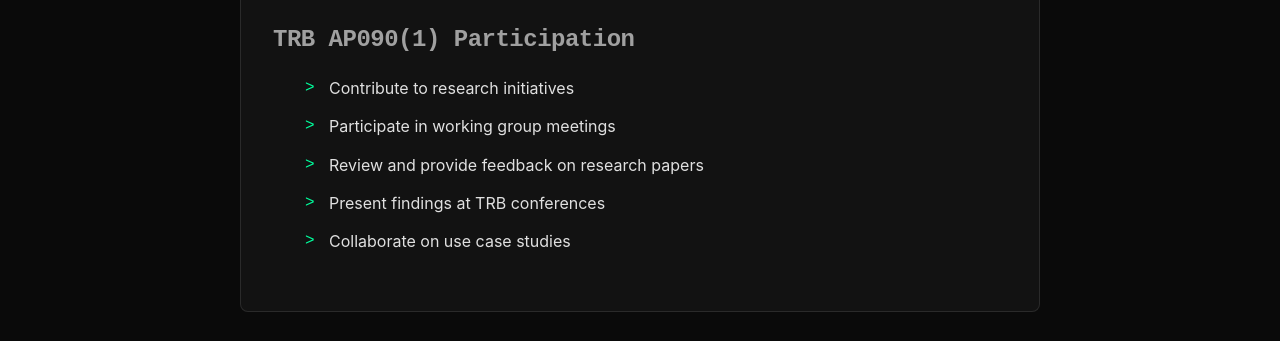
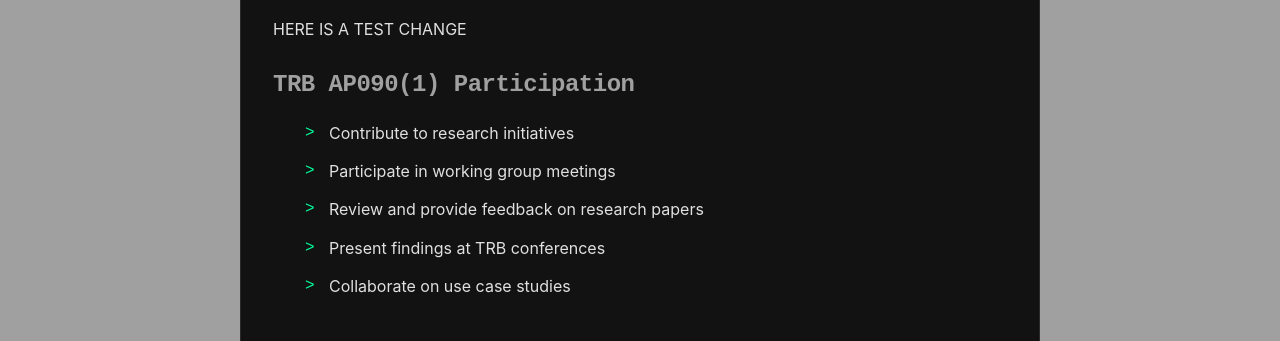
Before and after one commit to transit-commons/transit-commons.org, an Eleventy site: page src/get-involved.md in a window 1280 px wide. Shown: the part 406-747 px from the top of the page. Built offline with nearby package versions, Linux system fonts and the light colour scheme; Eleventy itself is replaced by a stand-in of ours; files that its build step writes are made by us from their sources.

Commit message:
test: some changes

```diff
--- a/src/assets/styles.css
+++ b/src/assets/styles.css
@@ -16,7 +16,7 @@
 }
 
 body {
-    background-color: var(--bg-primary);
+    background-color: #a0a0a0;
     color: var(--text-primary);
     font-family: 'Inter', -apple-system, BlinkMacSystemFont, sans-serif;
     line-height: 1.6;
--- a/src/get-involved.md
+++ b/src/get-involved.md
@@ -10,6 +10,8 @@ title: Get Involved
 ## Join Our Working Groups
 
 We welcome transit professionals, researchers, and technology experts to join our collaborative efforts. Your expertise can help shape the future of transit data standards and practices.
+
+HERE IS A TEST CHANGE
 
 ### TRB AP090(1) Participation
 
```
